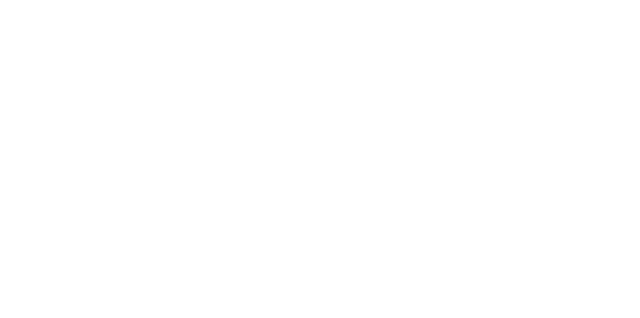
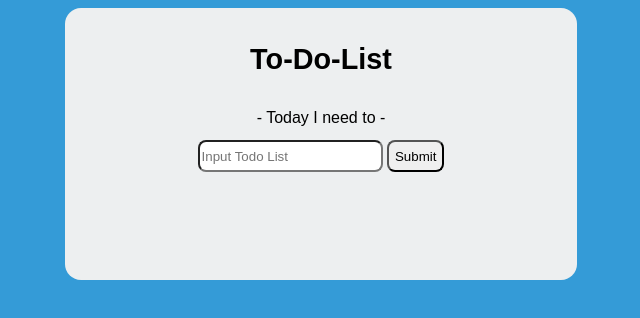
Before and after one commit to dts-kominfo-rea2a/challenge-08-yayat9744, a website: page index.html in a window 1280 px wide. Shown: the whole page, without its empty margins (319-959 px from the left). Drawn offline with Linux system fonts and the light colour scheme.

Commit message:
add-challenge-08-Yayat

```diff
--- a/index.html
+++ b/index.html
@@ -4,38 +4,57 @@
     <meta charset="UTF-8" />
     <meta http-equiv="X-UA-Compatible" content="IE=edge" />
     <meta name="viewport" content="width=device-width, initial-scale=1.0" />
+    <link rel="stylesheet" type="text/css" href="./style.css"/>
     <title>Challenge - DOM</title>
   </head>
   <body>
     <div id="app">
       <!-- TODO: Buatlah sebuah header dengan id todo-title -->
       <!-- TODO: Buatlah sebuah subtitle dengan id todo-subtitle -->
-
+      <h1 id="todo-title">To-Do-List</h1>
+      <h2 id="todo-subtitle">- Today I need to -</h2>
       <!-- Section: input -->
       <!-- TODO: Buatlah sebuah input bertipe text dengan id todo-input -->
       <!-- TODO: Buatlah sebuah button dengan id todo-submit -->
+      <section id="center">
+        <input type="text" name="input" id="todo-input" placeholder="Input Todo List"/>
+        <button type="submit" id="todo-submit">Submit</button>
+      </section>
 
       <!-- Section output -->
       <!-- TODO: Buatlah sebuah <ul> dengan id todo-output -->
+        <section>
+          <ul id="todo-output"></ul>
+        </section>
     </div>
 
     <!-- ! Untuk tantangan ini, script jangan diubah ke external js yah ! -->
     <script>
       // TODO: Deklarasi variable sesuai dengan kebutuhan di sini
-      let button;
-      let input;
-      let output;
+      let button = document.getElementById("todo-submit");
+      let input = document.getElementById("todo-input");
+      let output = document.getElementById("todo-output");
+
 
       // TODO: Buatlah sebuah fungsi dengan nama fnClickHandler
       // Fungsi yang digunakan untuk menambahkan tulisan
       // Jangan ubah cara deklarasi fungsinya, cukup isi saja
-      function fnClickHandler(toDoItem) {}
+      function fnClickHandler(toDoItem) {
+        if (toDoItem.key==="Enter" || toDoItem.type === "click"){
+          let li =document.createElement("li");
+          li.innerHTML = input.value;
+          output.append(li);
+          input.value="";
+        }
+      }
 
       // TODO: register event onclick / addEventListener untuk button
       // akan menjalankan fungsi fnClickHandler
+      button.addEventListener("click", fnClickHandler)
 
       // TODO: register event onkeypress / addEventListener untuk input
       // sehingga saat di input ditekan enter akan menjalankan fungsi fnClickHandler juga
+      button.addEventListener("keypress", fnClickHandler);
     </script>
   </body>
 </html>
--- /dev/null
+++ b/style.css
@@ -0,0 +1,30 @@
+body{
+    background-color: #349BD7;
+    font-family: Arial, Helvetica, sans-serif;
+}
+#app{
+    background-color: #EDEFF0;
+    border-radius: 1rem;
+    padding: 1rem;
+    min-height: 15rem;
+    width: 30rem;
+    margin:  0 auto;
+    display: flex;
+    flex-direction: column;
+    align-items: center;
+}
+#todo-title{
+    font-size: 1.8rem;
+}
+#todo-subtitle{
+    font-size: 1rem;
+    font-weight: normal;
+}
+#todo-input{
+    height: 1.6rem;
+    border-radius: 0.5rem;
+}
+#todo-submit{
+    height: 2rem;
+    border-radius: 0.5rem;
+}
```
